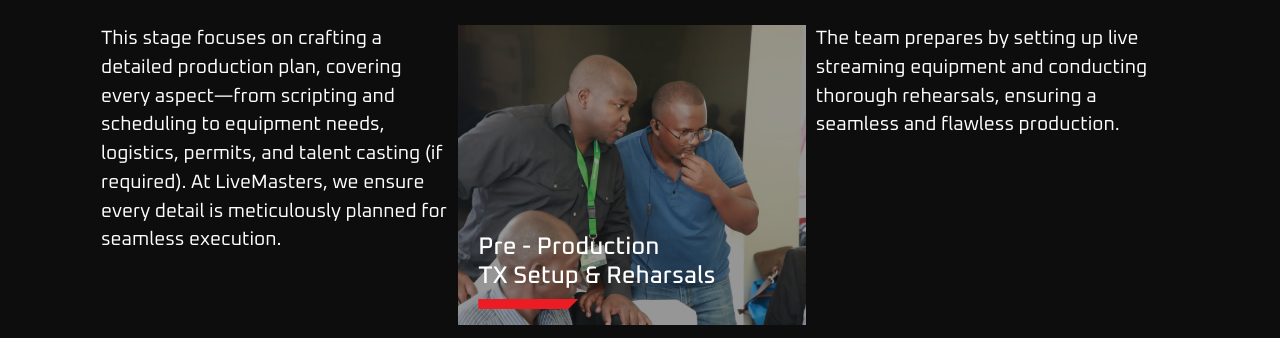
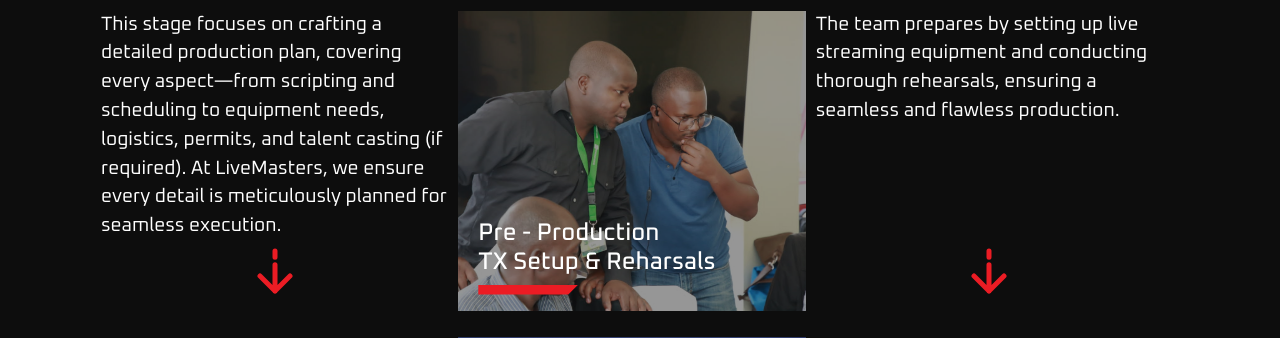
Before and after one commit to leonkae/livemasters, a Django app: page / in a window 1280 px wide. Shown: the part 2161-2499 px from the top of the page. Run offline with Django 4.2, Linux system fonts and the light colour scheme; data comes from the database, SQL or seed files in the repository; some web fonts are replaced.

Commit message:
modify:templates

```diff
--- a/liveapp/static/css/global.css
+++ b/liveapp/static/css/global.css
@@ -36,11 +36,11 @@
 .inner-navbar-wrapper {
   background-color: var(--primary-color-red);
   width: 40%;
-  height: 38px;
+  height: 70px;
   clip-path: polygon(0 0, 100% 0, 90% 100%, 0 100%);
 }
 .navbar-skew {
-  transform: skewX(-64deg);
+  transform: skewX(-49deg);
   width: 30px;
   background-color: var(--primary-color-red);
 }
@@ -56,6 +56,16 @@
   display: flex;
   align-items: center;
   justify-content: center;
+}
+.logo-navbar{
+  height: 110px;
+  width: 110px;
+}
+.logo-navbar img{
+  height: 100%;
+  width: 100%;
+  object-fit: contain;
+  object-position: center;
 }
 .inner-nav-wrapper a {
   color: white;
@@ -1018,3 +1028,28 @@
   overflow-x: hidden ;
   overflow-y: scroll;
 }
+.acctual-story-arrow{
+  position: absolute;
+  padding: 10px;
+  bottom: 0px;
+  height: 80px;
+  width: 100%;
+  display: flex;
+  align-items: center;
+  justify-content: center;
+}
+.acctual-story-arrow img{
+  height: 100%;
+  width: 100%;
+  object-fit: contain;
+}
+.the-actual-story-item-content{
+  height: 100%;
+  position: relative;
+}
+.arrow-item{
+  width: 20px;
+  height: 100%;
+  clip-path: polygon(50% 100%, 0% 0%, 100% 0%);
+  background-color: var(--primary-color-red);
+}
--- a/liveapp/templates/liveappTemp/experience.html
+++ b/liveapp/templates/liveappTemp/experience.html
@@ -35,12 +35,12 @@
         <div class="experience-items-inner">
           <div class="left-side-experience">
             <img src="{% static 'images/family-bank.jpeg' %}" alt="" />
-            <div class="experience-content">
+            <!-- <div class="experience-content">
               <h1>
                 Family bank <br />
                 corporate event.
               </h1>
-            </div>
+            </div> -->
 
           </div>
 
--- a/liveapp/templates/liveappTemp/landing.html
+++ b/liveapp/templates/liveappTemp/landing.html
@@ -18,9 +18,9 @@
             />
           </div>
           <div class="main-post__content">
-            <div class="main-post__tag-wrapper">
+            <!-- <div class="main-post__tag-wrapper">
               <span class="main-post__tag">Welcome to</span>
-            </div>
+            </div> -->
             <h1 class="main-post__title">LIVE MASTERS</h1>
             <h2 class="post__title">
               LiveMasters is a bespoke communications company that specializes
@@ -98,9 +98,9 @@
             </a>
           </div>
 
-          <div class="main-post__content_left">
+          <!-- <div class="main-post__content_left">
             <img src="{% static 'images/red-logo.jpeg' %}" alt="">
-          </div>
+          </div> -->
         </article>
         <article class="main-post main-post--not-active">
           <div class="main-post__image">
--- a/liveapp/templates/liveappTemp/navbar.html
+++ b/liveapp/templates/liveappTemp/navbar.html
@@ -3,6 +3,9 @@
 <div class="navbar-wrapper">
   <div class="inner-navbar-wrapper">
     <div class="inner-nav-wrapper">
+      <div class="logo-navbar">
+        <img src="{% static 'images/red-logo.jpeg' %}" alt="">
+      </div>
         <a href="#landing">Home</a>
         <a href="">Services</a>
         <a href="#process">The Process</a>
--- a/liveapp/templates/liveappTemp/process.html
+++ b/liveapp/templates/liveappTemp/process.html
@@ -1,12 +1,9 @@
 {% extends "../base/base.html" %}{% load static %}{% block process %}
 <div class="divider-line"></div>
-<div class="process-wrapper" id="process" >
+<div class="process-wrapper" id="process">
   <div class="inner-process-wrapper">
     <div class="inner-story-title">
-      <h1>
-        THE <br />
-        PROCESS
-      </h1>
+      <h1>THE PROCESS</h1>
       <div class="slice-line-x"></div>
     </div>
     <div class="item-process-xx-title">
@@ -28,6 +25,9 @@
               each client’s story, ensuring every narrative is authentic and
               impactful.
             </p>
+            <div class="acctual-story-arrow">
+              <img src="{% static 'images/arrow-red.svg' %}" alt="" />
+            </div>
           </div>
         </div>
         <div class="item-left-process">
@@ -46,6 +46,9 @@
               technical requirements, and crafting a comprehensive production
               plan to ensure flawless live execution.
             </p>
+            <div class="acctual-story-arrow">
+              <img src="{% static 'images/arrow-red.svg' %}" alt="" />
+            </div>
           </div>
         </div>
       </div>
@@ -60,6 +63,9 @@
               LiveMasters, we ensure every detail is meticulously planned for
               seamless execution.
             </p>
+            <div class="acctual-story-arrow">
+              <img src="{% static 'images/arrow-red.svg' %}" alt="" />
+            </div>
           </div>
         </div>
         <div class="item-left-process">
@@ -81,6 +87,9 @@
               conducting thorough rehearsals, ensuring a seamless and flawless
               production.
             </p>
+            <div class="acctual-story-arrow">
+              <img src="{% static 'images/arrow-red.svg' %}" alt="" />
+            </div>
           </div>
         </div>
       </div>
@@ -94,10 +103,13 @@
               shoot. Film according to the approved client brief and or shot
               list.
             </p>
+            <div class="acctual-story-arrow">
+              <img src="{% static 'images/arrow-red.svg' %}" alt="" />
+            </div>
           </div>
         </div>
         <div class="item-left-process">
-          <img src="{% static 'images/cynton.jpg' %}" alt="" />
+          <img src="{% static 'images/familycrop.jpeg' %}" alt="" />
           <div class="item-inner-content">
             <div class="inner-content-item">
               <h1>
@@ -115,6 +127,9 @@
               delivering high-quality streaming and maximizing audience
               engagement.
             </p>
+            <div class="acctual-story-arrow">
+              <img src="{% static 'images/arrow-red.svg' %}" alt="" />
+            </div>
           </div>
         </div>
       </div>
@@ -127,10 +142,13 @@
               as per the client’s requirements. Incorporate the clients feedback
               during the editing process.
             </p>
+            <div class="acctual-story-arrow">
+              <img src="{% static 'images/arrow-red.svg' %}" alt="" />
+            </div>
           </div>
         </div>
         <div class="item-left-process">
-          <img src="{% static 'images/cynton.jpg' %}" alt="" />
+          <img src="{% static 'images/blue-men.jpeg' %}" alt="" />
           <div class="item-inner-content">
             <div class="inner-content-item">
               <h1>Post Production</h1>
@@ -145,6 +163,9 @@
               evaluates the project, incorporating feedback for future
               improvements.
             </p>
+            <div class="acctual-story-arrow">
+              <img src="{% static 'images/arrow-red.svg' %}" alt="" />
+            </div>
           </div>
         </div>
       </div>
```
Also changed, not shown: liveapp/static/images/arrow-red.svg (added).
